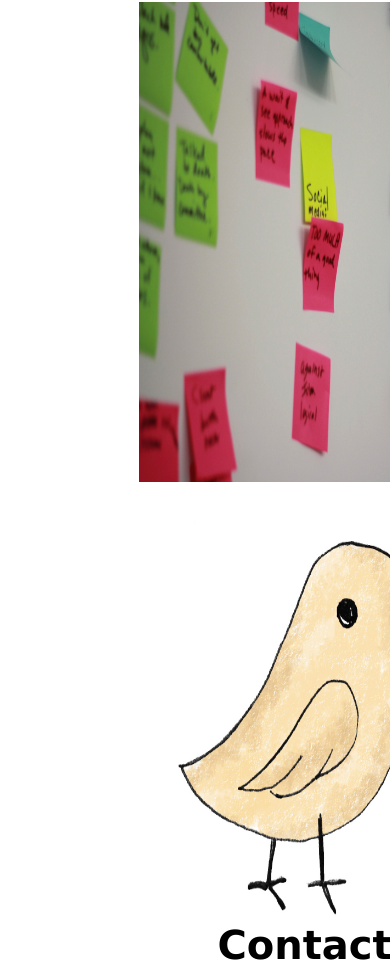
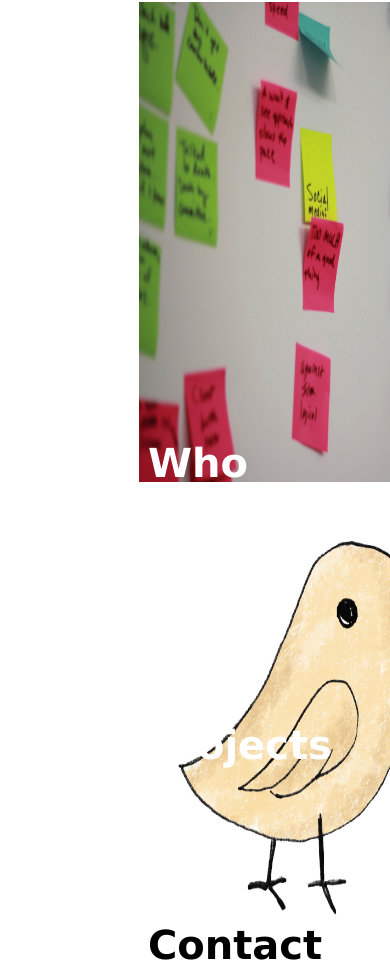
Before and after one commit to andreamogren/Portfolio, a plain HTML site: page index.html in a window 390 px wide. Shown: the part 1452-2430 px from the top of the page. Drawn offline with Linux system fonts and the light colour scheme.

Commit message:
Fixed responsiveness for mobile

```diff
--- a/css/mainstyle.css
+++ b/css/mainstyle.css
@@ -128,6 +128,32 @@ text-align: center;
       font-size: 40px;
     }
 
+    #meText {
+       color: white;
+       font-size: 40px;
+       position: absolute;
+       margin-bottom: 350%;
+       opacity: 1;
+     }
+
+    #projectsText {
+      color: white;
+      font-size: 40px;
+      position: absolute;
+      margin-left: 8%;
+      margin-bottom: 180%;
+      opacity: 1;
+    }
+
+    #contactText {
+      color: black;
+      font-size: 40px;
+      position: absolute;
+      margin-left: 8%;
+      opacity: 1;
+
+    }
+
     #email {
       width: 30%;
       display: block;
```
